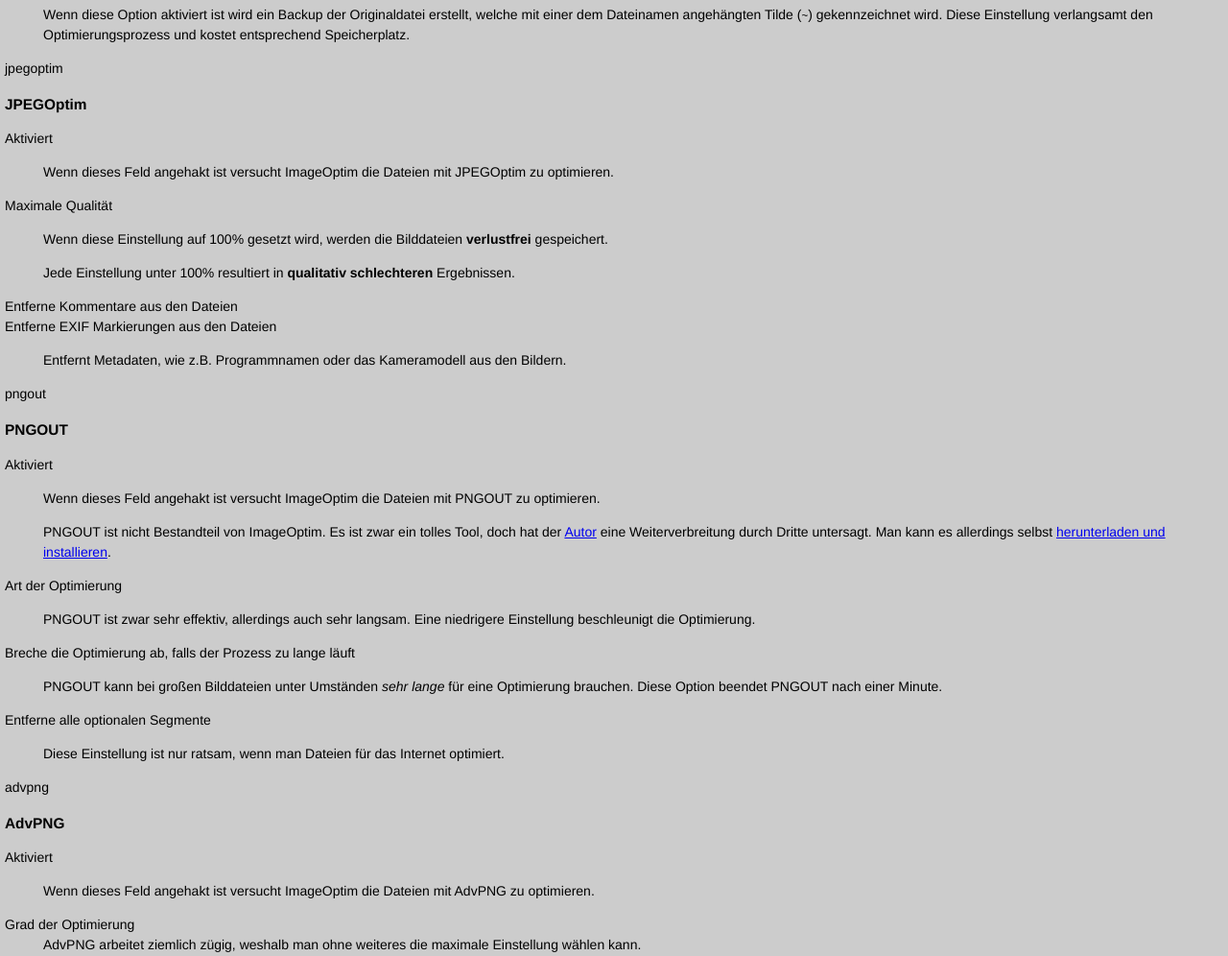
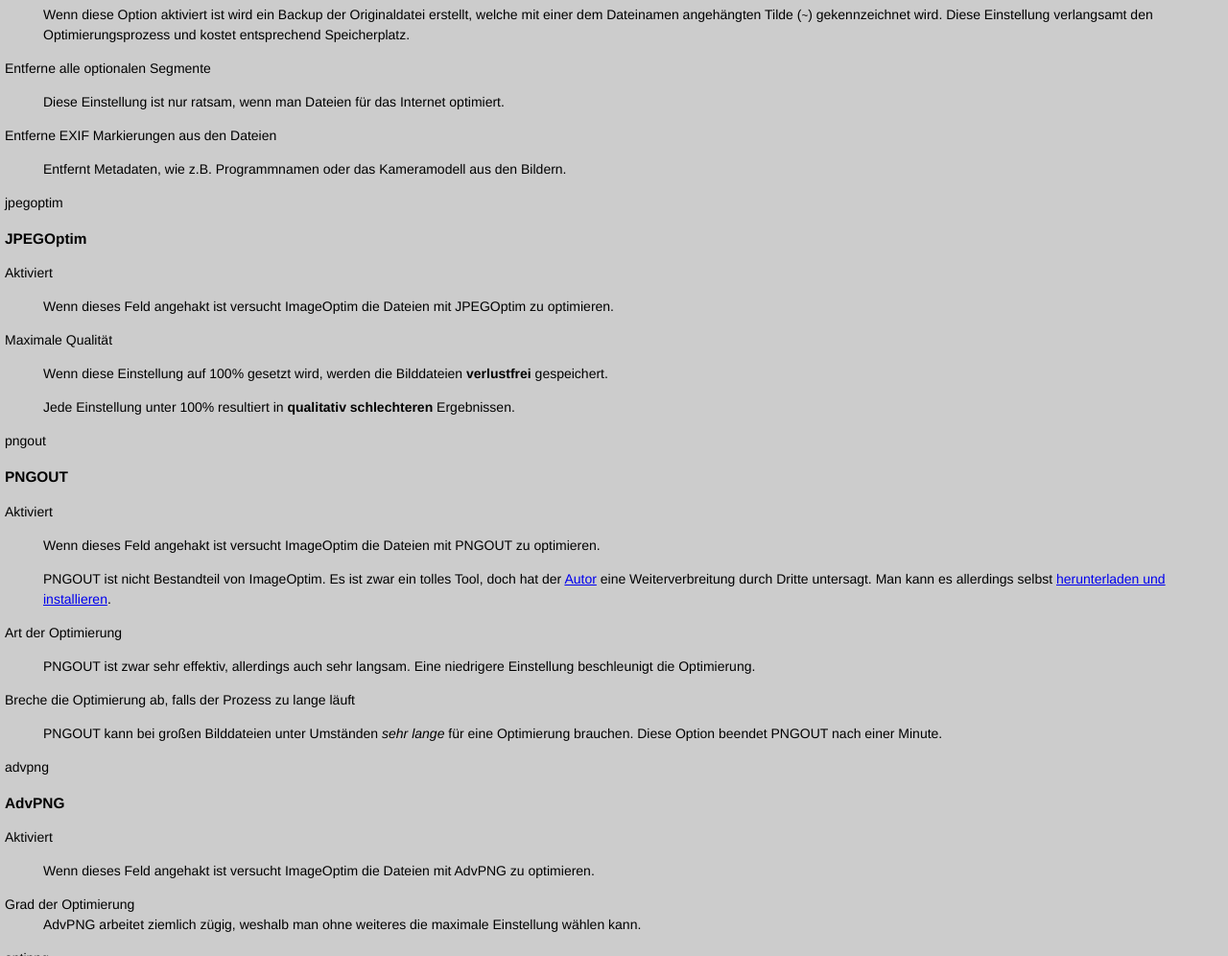
Before and after one commit to karbassi/imageoptim, a plain HTML site: page imageoptim/de.lproj/Help/prefs.html in a window 1280 px wide. Shown: the part 300-1296 px from the top of the page at 96% size. Drawn offline with Linux system fonts and the light colour scheme; files that its build step writes are made by us from their sources.

Commit message:
Google Code sucks
git-svn-id: http://imageoptim.googlecode.com/svn/trunk@224 7e1ae596-858b-11dd-ba2e-09f2ff3e973f

```diff
--- a/imageoptim/de.lproj/Help/prefs.html
+++ b/imageoptim/de.lproj/Help/prefs.html
@@ -22,6 +22,10 @@
 	<dt>Quelldatei vor dem Speichern sichern</dt>
 	<dd><p>Wenn diese Option aktiviert ist wird ein Backup der Originaldatei erstellt, welche mit einer dem Dateinamen angehängten Tilde (<samp>~</samp>) gekennzeichnet wird. Diese Einstellung verlangsamt den Optimierungsprozess und kostet entsprechend Speicherplatz.</p></dd>
 
+	<dt>Entferne alle optionalen Segmente</dt>
+	<dd><p>Diese Einstellung ist nur ratsam, wenn man Dateien für das Internet optimiert.</p></dd>
+    <dt>Entferne EXIF Markierungen aus den Dateien</dt>
+    <dd><p>Entfernt Metadaten, wie z.B. Programmnamen oder das Kameramodell aus den Bildern.</dd>
 </dl>
 <div id="jpegoptim">
 <a name="jpegoptim">jpegoptim</a>
@@ -35,9 +39,6 @@
 <dd><p>Wenn diese Einstellung auf 100% gesetzt wird, werden die Bilddateien <strong>verlustfrei</strong> gespeichert.</p>
 	<p>Jede Einstellung unter 100% resultiert in  <strong>qualitativ schlechteren</strong> Ergebnissen.</p>
 
-<dt>Entferne Kommentare aus den Dateien</dt>
-<dt>Entferne EXIF Markierungen aus den Dateien</dt>
-<dd><p>Entfernt Metadaten, wie z.B. Programmnamen oder das Kameramodell aus den Bildern.</dd>
 </dl>
 </div>
 <div id="pngout">
@@ -55,9 +56,6 @@
 
 	<dt>Breche die Optimierung ab, falls der Prozess zu lange läuft</dt>
 	<dd><p>PNGOUT kann bei großen Bilddateien unter Umständen <em>sehr lange</em> für eine Optimierung brauchen. Diese Option beendet PNGOUT nach einer Minute.</p></dd>
-
-	<dt>Entferne alle optionalen Segmente</dt>
-	<dd><p>Diese Einstellung ist nur ratsam, wenn man Dateien für das Internet optimiert.</p></dd>
 </dl>
 </div>
 <div id="advpng">
```
Also changed, not shown: 1 other file.
